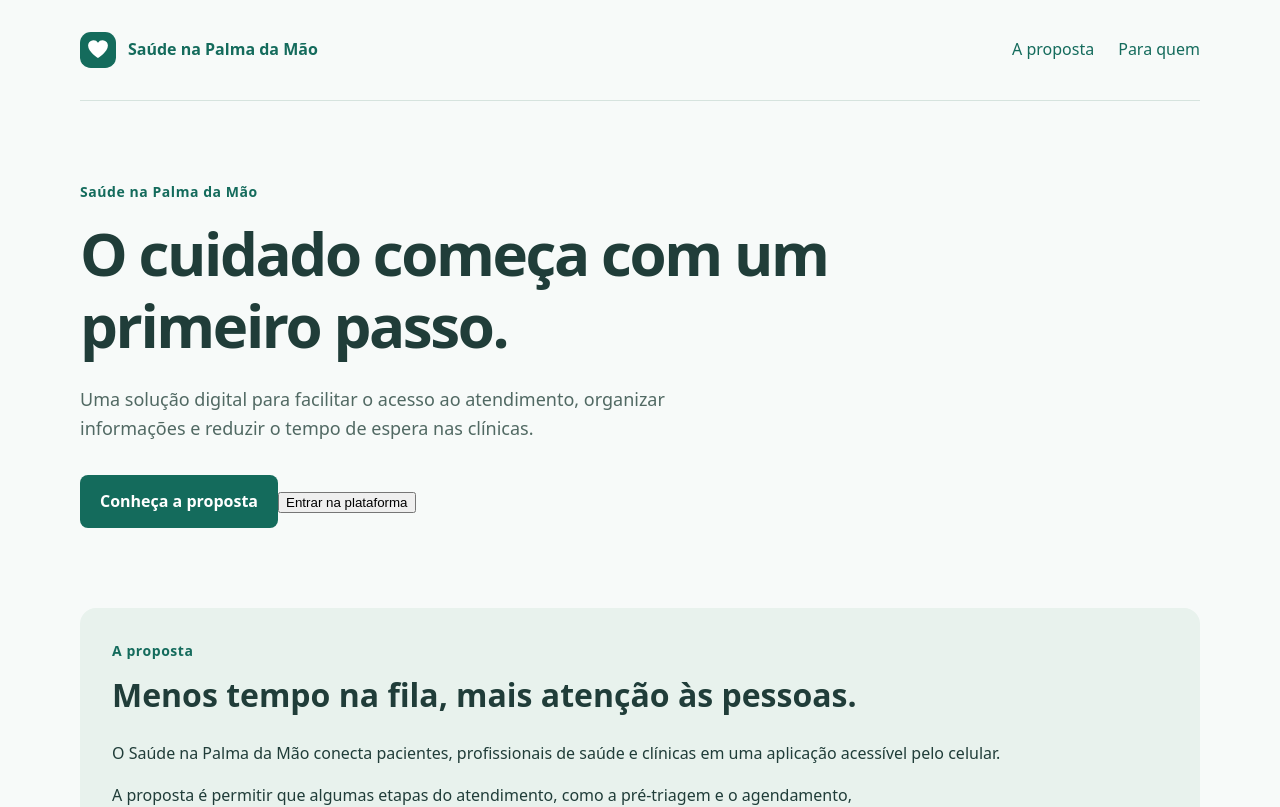
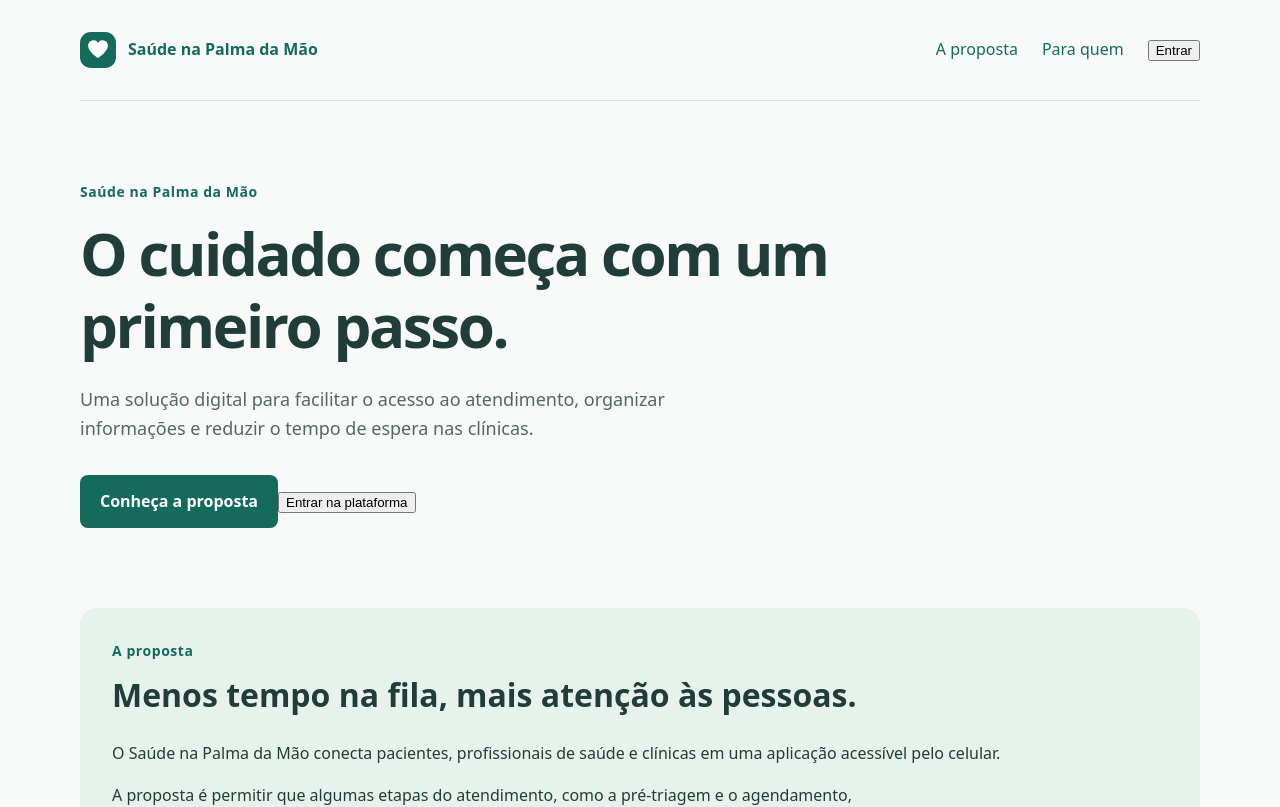
Before and after one commit to marianaosd/Saude-Palma-Mao-Front, a React (Vite) app: page / in a window 1280 px wide. Shown: the top 807 px of the page. Built offline with nearby package versions, Linux system fonts and the light colour scheme.

Commit message:
Add onLogin prop to Header component

```diff
--- a/src/components/Header.jsx
+++ b/src/components/Header.jsx
@@ -1,13 +1,22 @@
-function Header() {
+function Header({ onLogin }) {
   return (
     <header className="site-header container">
       <a className="brand" href="#inicio">
         <img src="/favicon.svg" width="36" height="36" alt="" />
         <span>Saúde na Palma da Mão</span>
       </a>
+
       <nav aria-label="Navegação principal">
         <a href="#proposta">A proposta</a>
         <a href="#publicos">Para quem</a>
+
+        <button
+          type="button"
+          className="header-login"
+          onClick={onLogin}
+        >
+          Entrar
+        </button>
       </nav>
     </header>
   )
```
